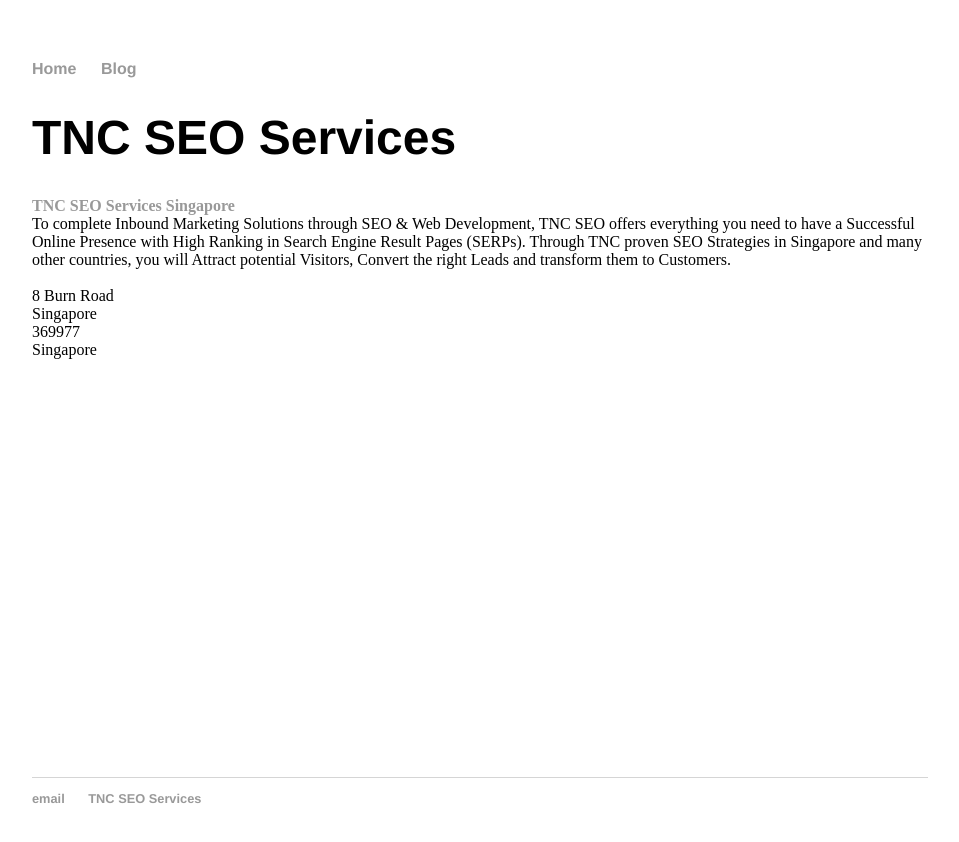
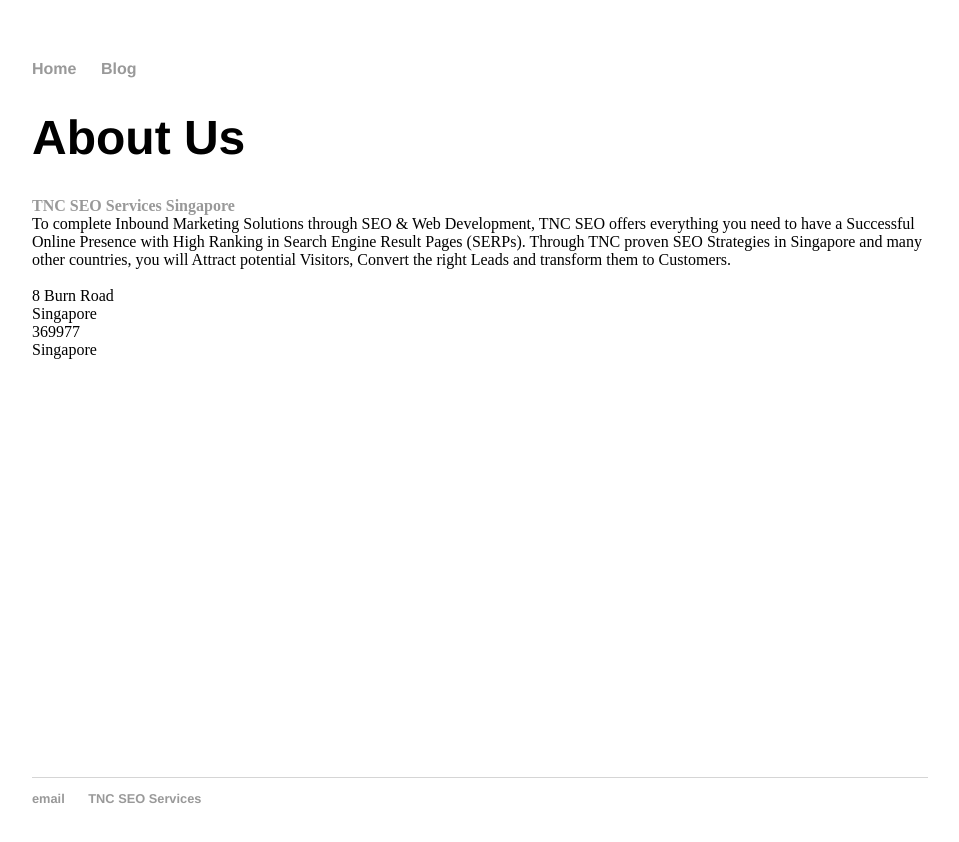
Before and after one commit to NewAgeMarketing/newagemarketing.github.io, a Jekyll site: the page built from index.html, in a window 1280 px wide. Shown: the top 842 px of the page, without its empty margins (160-1119 px from the left). Built offline with Jekyll 4.4.1, drawn with Linux system fonts in a browser that asks for light colours.

Commit message:
Update index.html

```diff
--- a/index.html
+++ b/index.html
@@ -1,9 +1,9 @@
 ---
 layout: default
-title: TNC SEO
+title: TNC SEO Services
 ---
 <div class="blurb">
-	<h1>TNC SEO Services</h1>
+	<h1>About Us</h1>
 	<div itemscope itemtype="http://schema.org/LocalBusiness">
 <a itemprop="url" href="http://tncseo.com"><div itemprop="name"><strong>TNC SEO Services Singapore</strong></div>
 </a>
```
